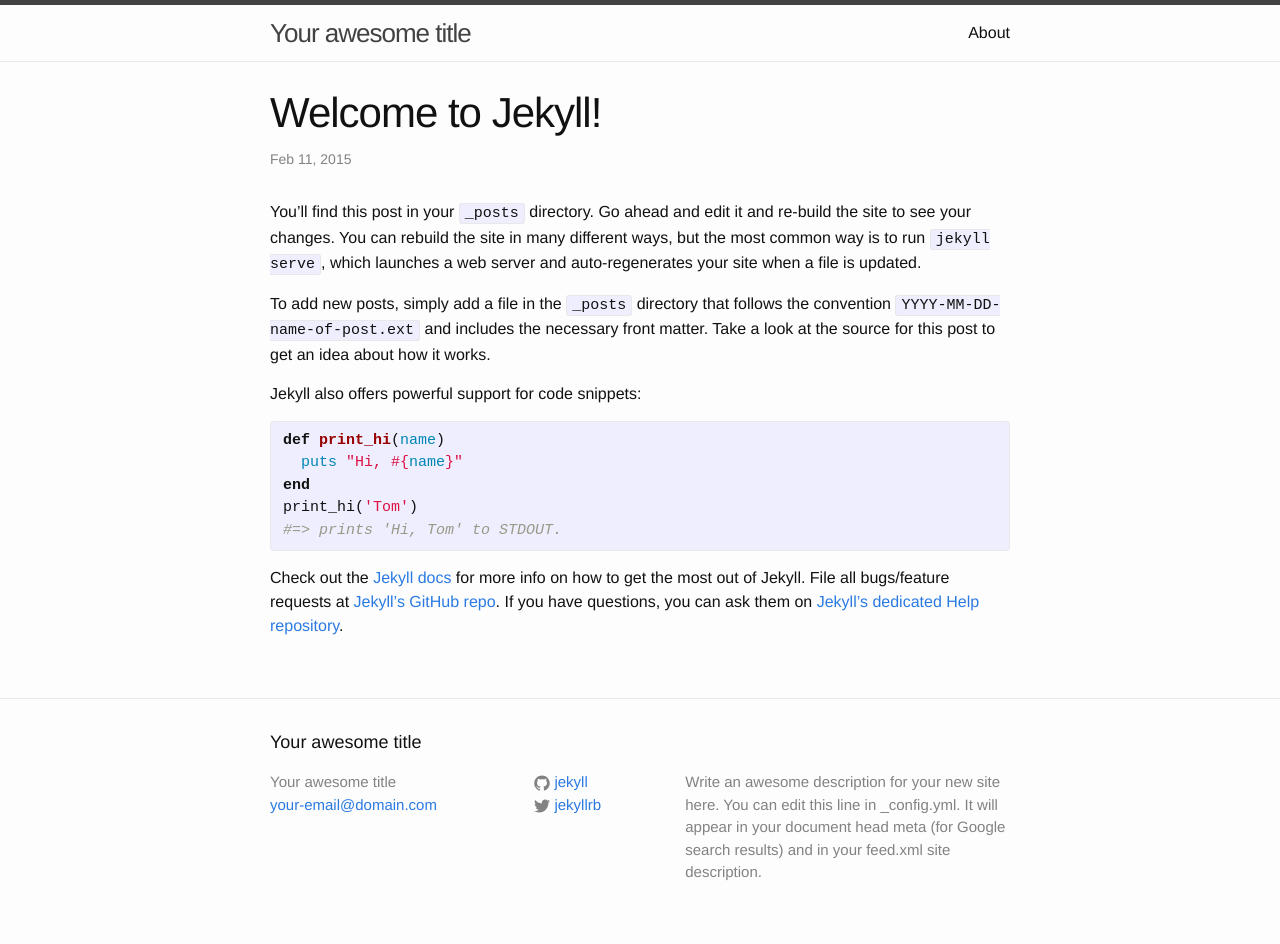
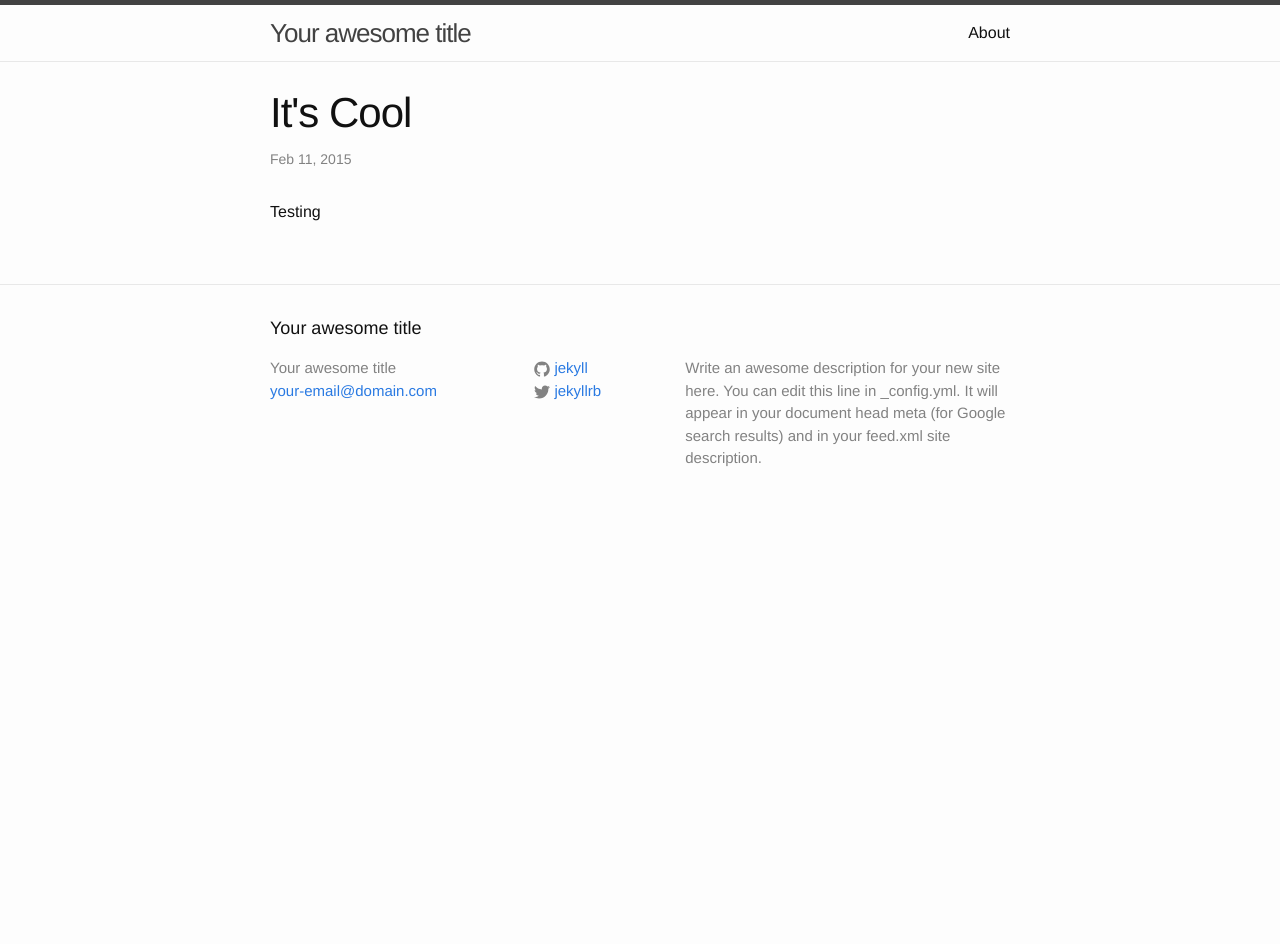
Before and after one commit to yethusoe91/yfly.github.io, a Jekyll site: the page built from _posts/2015-02-11-welcome-to-jekyll.markdown, in a window 1280 px wide. Built offline with Jekyll 4.4.1, drawn with Linux system fonts in a browser that asks for light colours; after the commit the page ends 900 px from its top, so only the background shows below that.

Commit message:
Post update: null

```diff
--- a/_posts/2015-02-11-welcome-to-jekyll.markdown
+++ b/_posts/2015-02-11-welcome-to-jekyll.markdown
@@ -1,25 +1,6 @@
 ---
+published: true
+title: It's Cool
 layout: post
-title:  "Welcome to Jekyll!"
-date:   2015-02-11 00:43:23
-categories: jekyll update
 ---
-You’ll find this post in your `_posts` directory. Go ahead and edit it and re-build the site to see your changes. You can rebuild the site in many different ways, but the most common way is to run `jekyll serve`, which launches a web server and auto-regenerates your site when a file is updated.
-
-To add new posts, simply add a file in the `_posts` directory that follows the convention `YYYY-MM-DD-name-of-post.ext` and includes the necessary front matter. Take a look at the source for this post to get an idea about how it works.
-
-Jekyll also offers powerful support for code snippets:
-
-{% highlight ruby %}
-def print_hi(name)
-  puts "Hi, #{name}"
-end
-print_hi('Tom')
-#=> prints 'Hi, Tom' to STDOUT.
-{% endhighlight %}
-
-Check out the [Jekyll docs][jekyll] for more info on how to get the most out of Jekyll. File all bugs/feature requests at [Jekyll’s GitHub repo][jekyll-gh]. If you have questions, you can ask them on [Jekyll’s dedicated Help repository][jekyll-help].
-
-[jekyll]:      http://jekyllrb.com
-[jekyll-gh]:   https://github.com/jekyll/jekyll
-[jekyll-help]: https://github.com/jekyll/jekyll-help
+Testing
```
